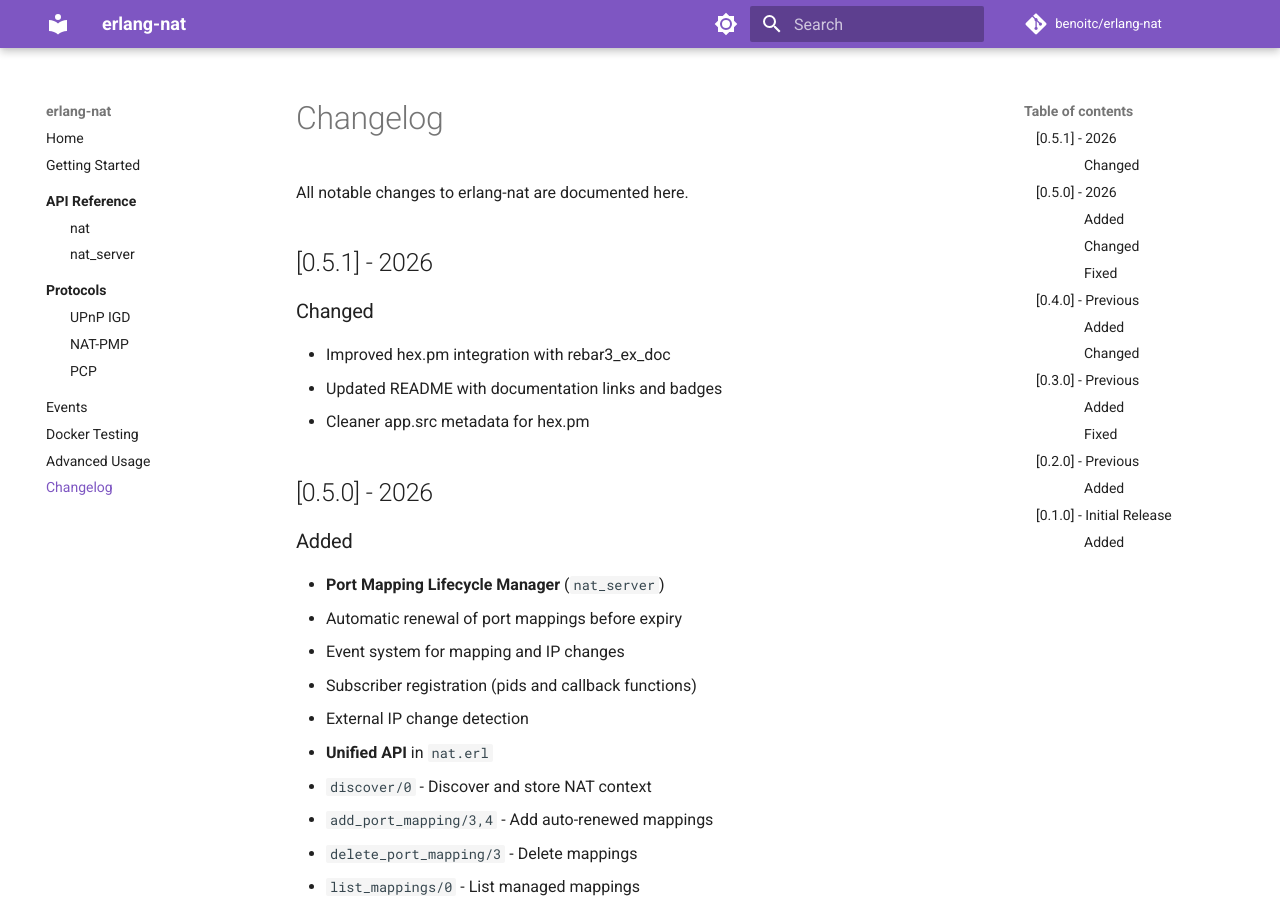
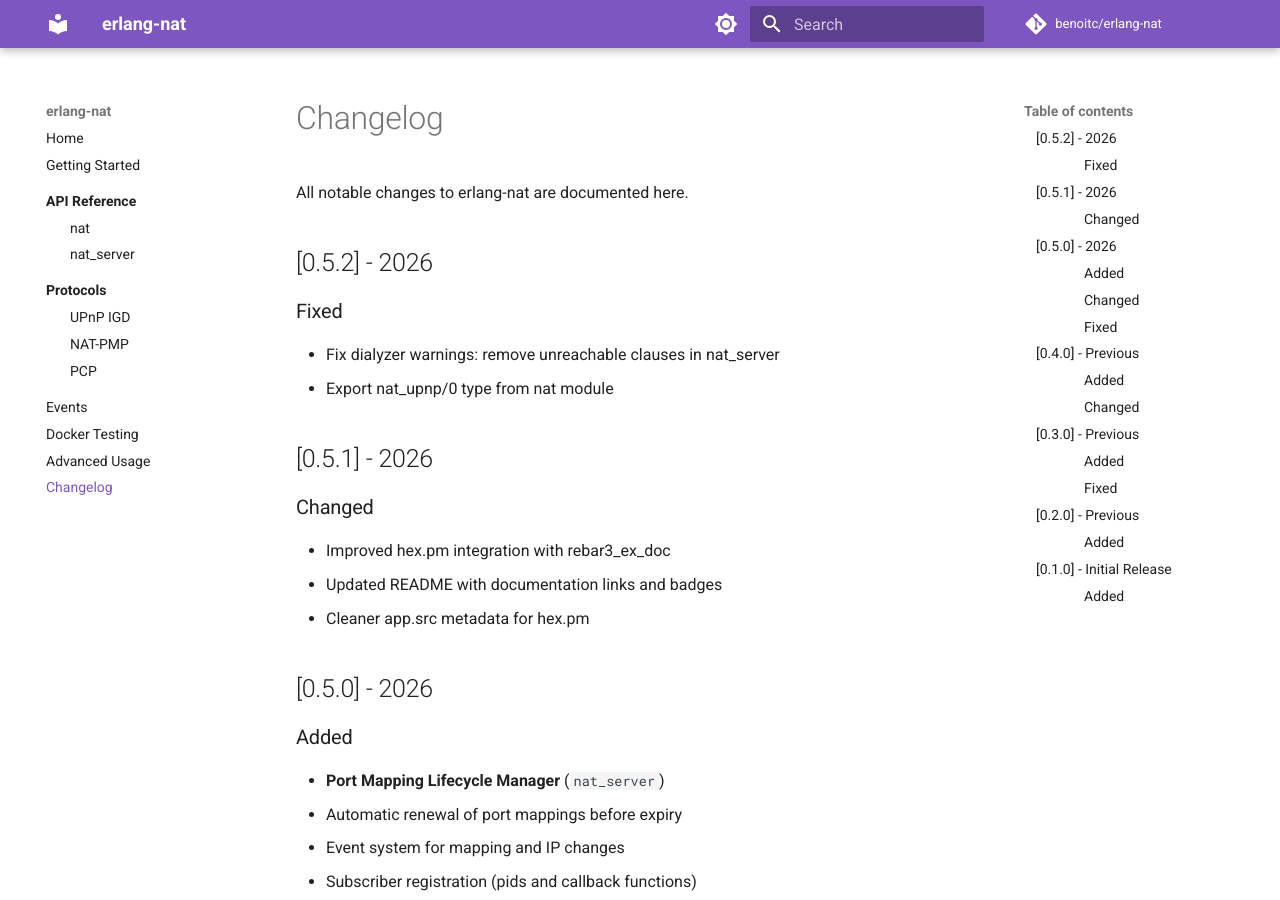
Before and after one commit to benoitc/erlang-nat, an MkDocs documentation site: the page built from docs/changelog.md, in a window 1280 px wide and 900 px high. Built offline with MkDocs 1.6.1 and Material for MkDocs 9.7.7, drawn with Linux system fonts in a browser that asks for light colours; comment, search, counter and statistics services are not loaded.

Commit message:
Fix dialyzer and xref warnings, bump to 0.5.2

```diff
--- a/docs/changelog.md
+++ b/docs/changelog.md
@@ -1,6 +1,13 @@
 # Changelog
 
 All notable changes to erlang-nat are documented here.
+
+## [0.5.2] - 2026
+
+### Fixed
+
+- Fix dialyzer warnings: remove unreachable clauses in nat_server
+- Export nat_upnp/0 type from nat module
 
 ## [0.5.1] - 2026
 
```
Also changed, not shown: README.md (+1 -1 lines), 4 other files.
